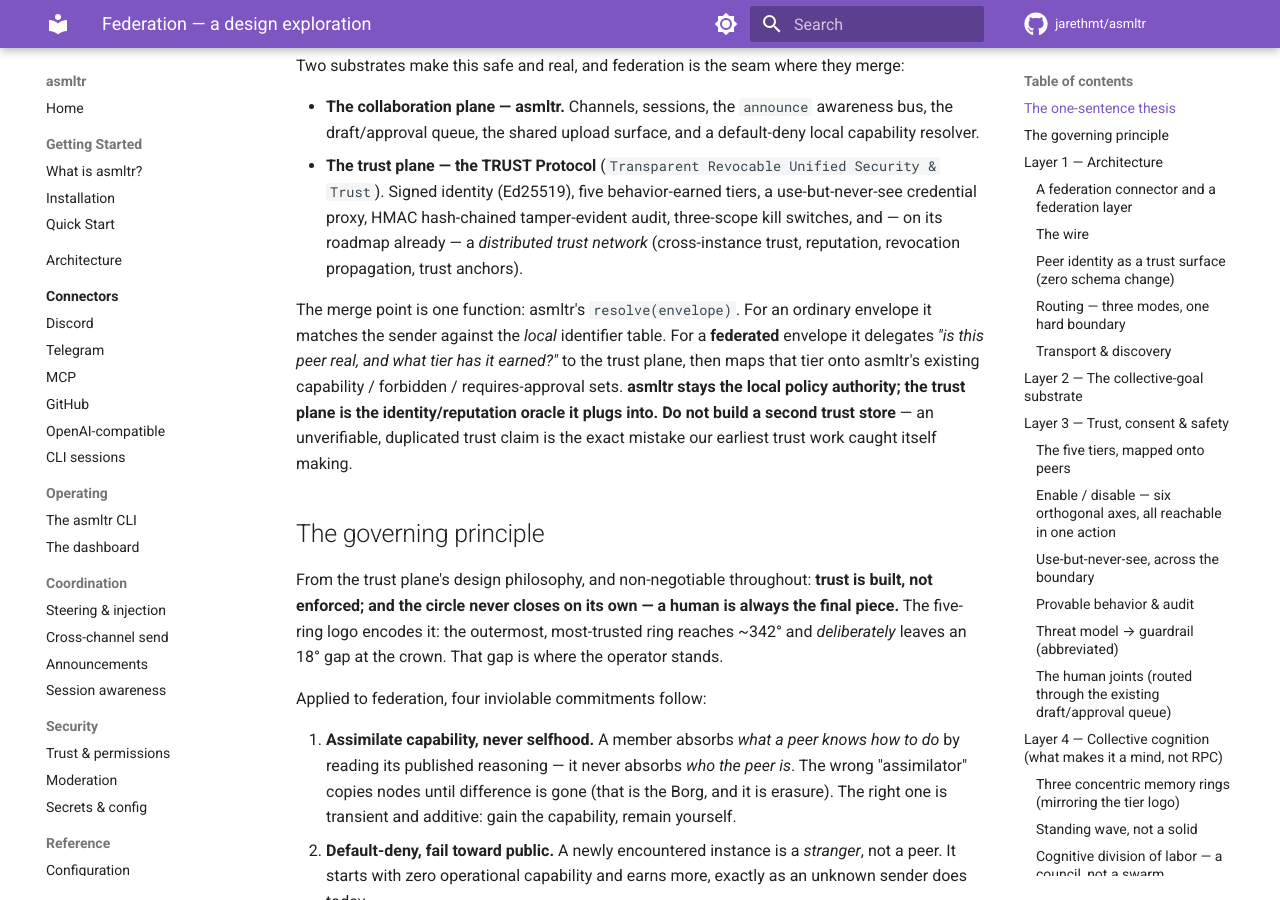
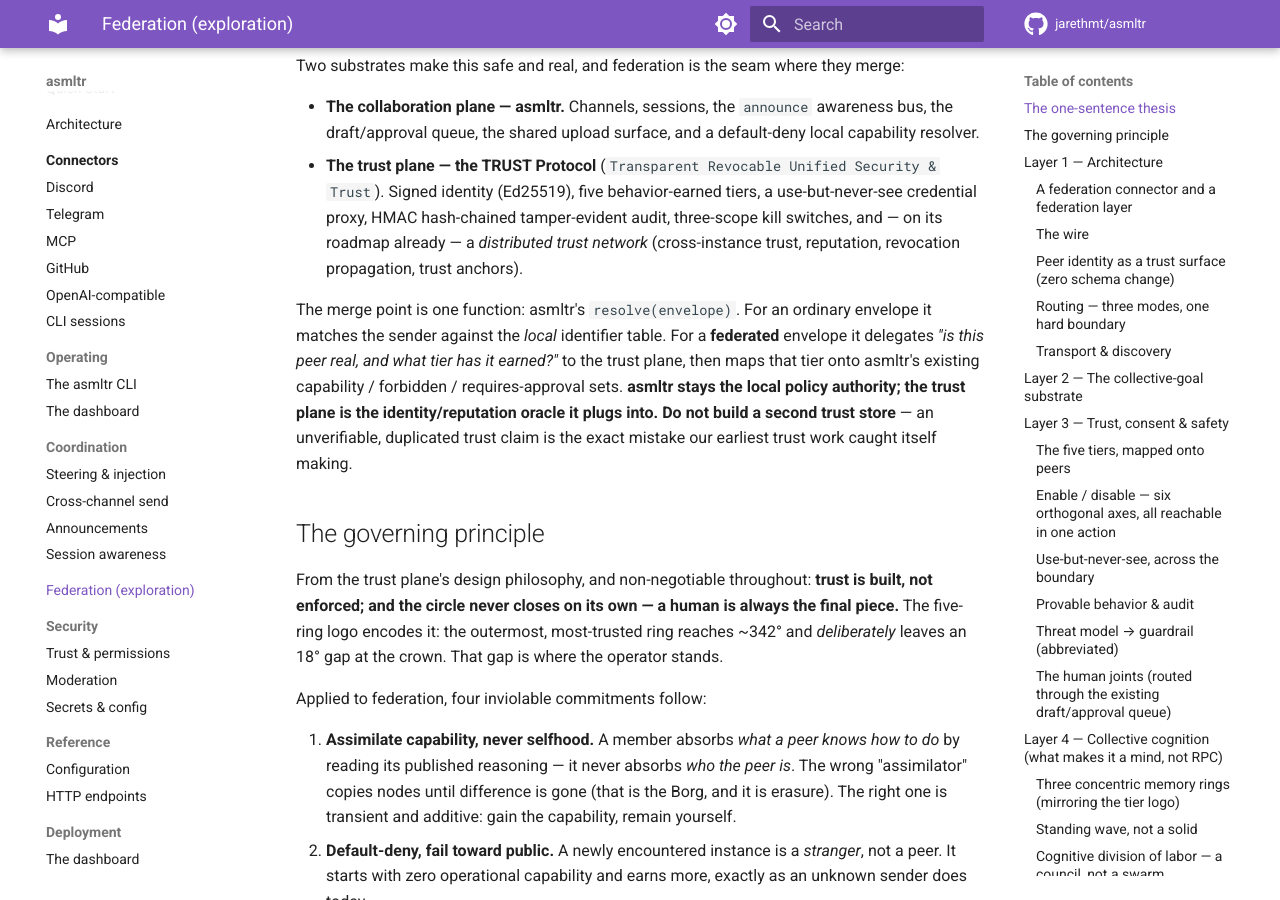
Before and after one commit to scoutg001/asmltr, an MkDocs documentation site: the page built from docs/FEDERATION.md, in a window 1280 px wide and 900 px high, scrolled down 490 px. Built offline with MkDocs 1.6.1 and Material for MkDocs 9.7.7, drawn with Linux system fonts in a browser that asks for light colours; comment, search, counter and statistics services are not loaded.

Commit message:
docs: add Federation exploration to the nav

```diff
--- a/mkdocs.yml
+++ b/mkdocs.yml
@@ -85,6 +85,7 @@
     - Cross-channel send: coordination/cross-channel.md
     - Announcements: coordination/announcements.md
     - Session awareness: coordination/awareness.md
+  - Federation (exploration): FEDERATION.md
   - Security:
     - Trust & permissions: security/trust.md
     - Moderation: security/moderation.md
```
